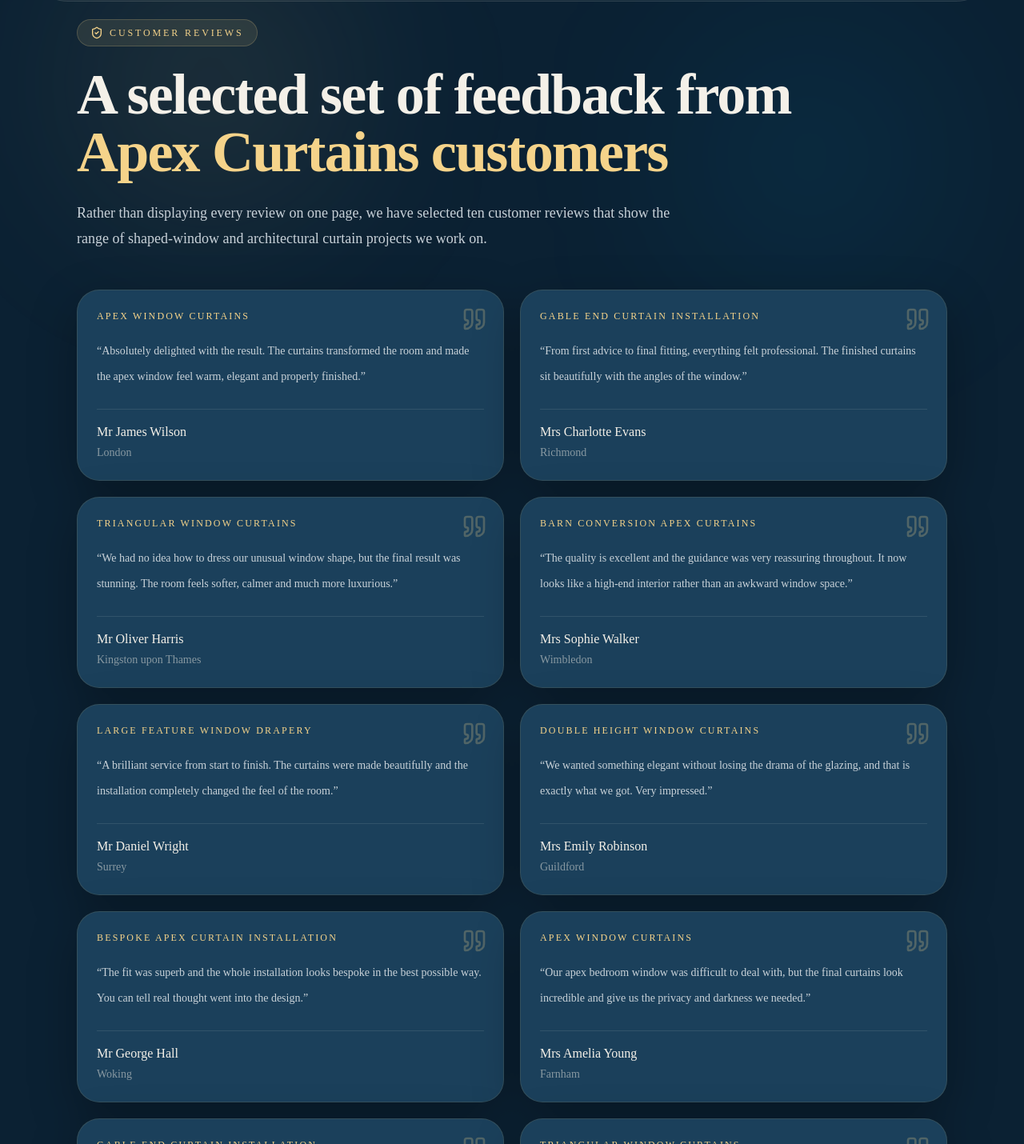
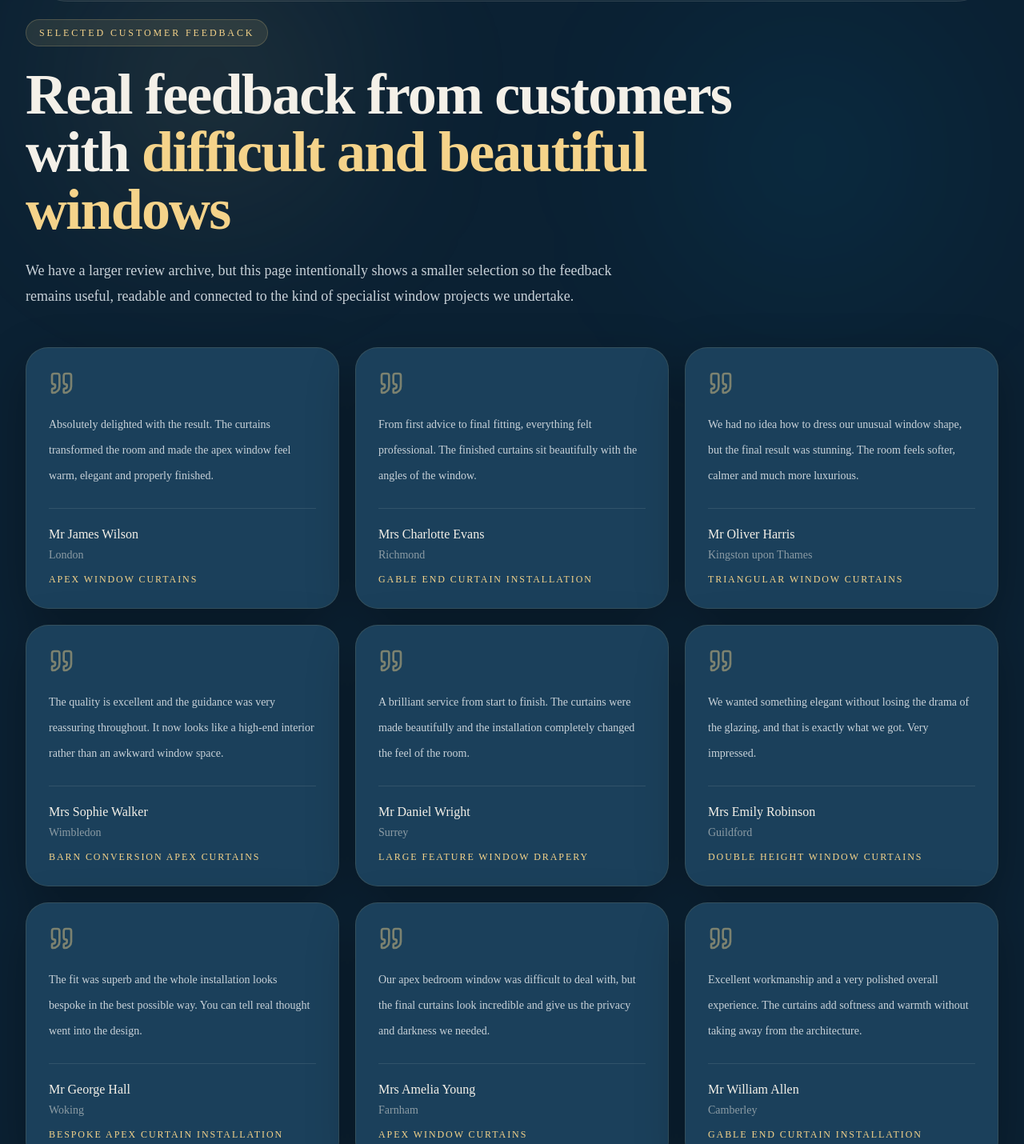
Before and after one commit to Nylon1/Apexcurtains, a Next.js app: page /reviews in a window 1280 px wide. Shown: the part 120-1550 px from the top of the page at 80% size. Built offline with nearby package versions, Linux system fonts and the light colour scheme.

Commit message:
Restore curated customer reviews

```diff
--- a/app/reviews/page.tsx
+++ b/app/reviews/page.tsx
@@ -1,93 +1,88 @@
 import type { Metadata } from "next";
 import Link from "next/link";
-import { ArrowRight, GalleryVertical, Quote, ShieldCheck } from "lucide-react";
+import { ArrowRight, GalleryVertical, Quote } from "lucide-react";
+
+const SITE_URL = "https://www.apexcurtains.com";
+
+const reviews = [
+  {
+    name: "Mr James Wilson",
+    location: "London",
+    project: "Apex Window Curtains",
+    text: "Absolutely delighted with the result. The curtains transformed the room and made the apex window feel warm, elegant and properly finished.",
+  },
+  {
+    name: "Mrs Charlotte Evans",
+    location: "Richmond",
+    project: "Gable End Curtain Installation",
+    text: "From first advice to final fitting, everything felt professional. The finished curtains sit beautifully with the angles of the window.",
+  },
+  {
+    name: "Mr Oliver Harris",
+    location: "Kingston upon Thames",
+    project: "Triangular Window Curtains",
+    text: "We had no idea how to dress our unusual window shape, but the final result was stunning. The room feels softer, calmer and much more luxurious.",
+  },
+  {
+    name: "Mrs Sophie Walker",
+    location: "Wimbledon",
+    project: "Barn Conversion Apex Curtains",
+    text: "The quality is excellent and the guidance was very reassuring throughout. It now looks like a high-end interior rather than an awkward window space.",
+  },
+  {
+    name: "Mr Daniel Wright",
+    location: "Surrey",
+    project: "Large Feature Window Drapery",
+    text: "A brilliant service from start to finish. The curtains were made beautifully and the installation completely changed the feel of the room.",
+  },
+  {
+    name: "Mrs Emily Robinson",
+    location: "Guildford",
+    project: "Double Height Window Curtains",
+    text: "We wanted something elegant without losing the drama of the glazing, and that is exactly what we got. Very impressed.",
+  },
+  {
+    name: "Mr George Hall",
+    location: "Woking",
+    project: "Bespoke Apex Curtain Installation",
+    text: "The fit was superb and the whole installation looks bespoke in the best possible way. You can tell real thought went into the design.",
+  },
+  {
+    name: "Mrs Amelia Young",
+    location: "Farnham",
+    project: "Apex Window Curtains",
+    text: "Our apex bedroom window was difficult to deal with, but the final curtains look incredible and give us the privacy and darkness we needed.",
+  },
+  {
+    name: "Mr William Allen",
+    location: "Camberley",
+    project: "Gable End Curtain Installation",
+    text: "Excellent workmanship and a very polished overall experience. The curtains add softness and warmth without taking away from the architecture.",
+  },
+  {
+    name: "Mrs Isabella King",
+    location: "Ascot",
+    project: "Triangular Window Curtains",
+    text: "Apex Curtains really understood what the room needed. The result feels luxurious, tailored and perfectly suited to the shape of the window.",
+  },
+];
 
 export const metadata: Metadata = {
   title: { absolute: "Customer Reviews | Apex Curtains" },
   description:
-    "Read a selected set of customer reviews for Apex Curtains and see project case studies for apex, triangular, gable-end and unusual windows.",
+    "Selected customer reviews for Apex Curtains, including apex, triangular, gable-end and large architectural window projects across the UK.",
   alternates: {
-    canonical: "https://www.apexcurtains.com/reviews",
+    canonical: `${SITE_URL}/reviews`,
   },
   openGraph: {
     title: "Customer Reviews | Apex Curtains",
     description:
-      "Selected customer reviews for Apex Curtains and specialist architectural-window curtain projects across the UK.",
-    url: "https://www.apexcurtains.com/reviews",
+      "Selected customer feedback from Apex Curtains projects across the UK.",
+    url: `${SITE_URL}/reviews`,
     siteName: "Apex Curtains",
     type: "website",
   },
 };
-
-type Review = {
-  name: string;
-  location: string;
-  text: string;
-  projectType: string;
-};
-
-const reviews: Review[] = [
-  {
-    name: "Mr James Wilson",
-    location: "London",
-    text: "Absolutely delighted with the result. The curtains transformed the room and made the apex window feel warm, elegant and properly finished.",
-    projectType: "Apex Window Curtains",
-  },
-  {
-    name: "Mrs Charlotte Evans",
-    location: "Richmond",
-    text: "From first advice to final fitting, everything felt professional. The finished curtains sit beautifully with the angles of the window.",
-    projectType: "Gable End Curtain Installation",
-  },
-  {
-    name: "Mr Oliver Harris",
-    location: "Kingston upon Thames",
-    text: "We had no idea how to dress our unusual window shape, but the final result was stunning. The room feels softer, calmer and much more luxurious.",
-    projectType: "Triangular Window Curtains",
-  },
-  {
-    name: "Mrs Sophie Walker",
-    location: "Wimbledon",
-    text: "The quality is excellent and the guidance was very reassuring throughout. It now looks like a high-end interior rather than an awkward window space.",
-    projectType: "Barn Conversion Apex Curtains",
-  },
-  {
-    name: "Mr Daniel Wright",
-    location: "Surrey",
-    text: "A brilliant service from start to finish. The curtains were made beautifully and the installation completely changed the feel of the room.",
-    projectType: "Large Feature Window Drapery",
-  },
-  {
-    name: "Mrs Emily Robinson",
-    location: "Guildford",
-    text: "We wanted something elegant without losing the drama of the glazing, and that is exactly what we got. Very impressed.",
-    projectType: "Double Height Window Curtains",
-  },
-  {
-    name: "Mr George Hall",
-    location: "Woking",
-    text: "The fit was superb and the whole installation looks bespoke in the best possible way. You can tell real thought went into the design.",
-    projectType: "Bespoke Apex Curtain Installation",
-  },
-  {
-    name: "Mrs Amelia Young",
-    location: "Farnham",
-    text: "Our apex bedroom window was difficult to deal with, but the final curtains look incredible and give us the privacy and darkness we needed.",
-    projectType: "Apex Window Curtains",
-  },
-  {
-    name: "Mr William Allen",
-    location: "Camberley",
-    text: "Excellent workmanship and a very polished overall experience. The curtains add softness and warmth without taking away from the architecture.",
-    projectType: "Gable End Curtain Installation",
-  },
-  {
-    name: "Mrs Isabella King",
-    location: "Ascot",
-    text: "Apex Curtains really understood what the room needed. The result feels luxurious, tailored and perfectly suited to the shape of the window.",
-    projectType: "Triangular Window Curtains",
-  },
-];
 
 export default function ReviewsPage() {
   return (
@@ -97,48 +92,49 @@
         <div className="absolute right-[10%] top-[22%] h-[280px] w-[280px] rounded-full bg-sky-400/10 blur-[120px]" />
       </div>
 
-      <section className="relative mx-auto max-w-6xl px-4 pb-24 pt-28 sm:px-6 lg:px-8 lg:pt-36">
+      <section className="relative mx-auto max-w-7xl px-4 pb-24 pt-28 sm:px-6 lg:px-8 lg:pt-36">
         <div className="max-w-4xl">
           <div className="inline-flex items-center gap-2 rounded-full border border-[#f5d38a]/20 bg-[#f5d38a]/10 px-4 py-2 text-xs uppercase tracking-[0.24em] text-[#f5d38a]">
-            <ShieldCheck className="h-4 w-4" />
-            Customer reviews
+            Selected customer feedback
           </div>
 
           <h1 className="mt-6 text-4xl font-semibold tracking-tight sm:text-5xl lg:text-7xl">
-            A selected set of feedback from
-            <span className="text-[#f5d38a]"> Apex Curtains customers</span>
+            Real feedback from customers with
+            <span className="text-[#f5d38a]"> difficult and beautiful windows</span>
           </h1>
 
           <p className="mt-6 max-w-3xl text-base leading-8 text-white/70 sm:text-lg">
-            Rather than displaying every review on one page, we have selected ten customer reviews
-            that show the range of shaped-window and architectural curtain projects we work on.
+            We have a larger review archive, but this page intentionally shows a smaller selection
+            so the feedback remains useful, readable and connected to the kind of specialist window
+            projects we undertake.
           </p>
         </div>
 
-        <div className="mt-12 grid gap-5 md:grid-cols-2">
+        <div className="mt-12 grid gap-5 md:grid-cols-2 xl:grid-cols-3">
           {reviews.map((review) => (
             <article
               key={`${review.name}-${review.location}`}
-              className="relative rounded-[28px] border border-white/10 bg-white/[0.045] p-6 shadow-[0_20px_60px_rgba(0,0,0,0.28)]"
+              className="relative rounded-[28px] border border-white/10 bg-white/[0.04] p-7 shadow-[0_20px_60px_rgba(0,0,0,0.28)]"
             >
-              <Quote className="absolute right-5 top-5 h-8 w-8 text-[#f5d38a]/25" />
-              <div className="pr-10 text-xs uppercase tracking-[0.18em] text-[#f5d38a]">
-                {review.projectType}
-              </div>
-              <p className="mt-5 text-sm leading-8 text-white/76">“{review.text}”</p>
-              <div className="mt-6 border-t border-white/10 pt-4">
+              <Quote className="h-8 w-8 text-[#f5d38a]/45" />
+              <p className="mt-5 text-sm leading-8 text-white/76">{review.text}</p>
+
+              <div className="mt-6 border-t border-white/10 pt-5">
                 <div className="font-medium text-white">{review.name}</div>
-                <div className="mt-1 text-sm text-white/50">{review.location}</div>
+                <div className="mt-1 text-sm text-white/52">{review.location}</div>
+                <div className="mt-3 text-xs uppercase tracking-[0.16em] text-[#f5d38a]">
+                  {review.project}
+                </div>
               </div>
             </article>
           ))}
         </div>
 
-        <div className="mt-12 rounded-[32px] border border-white/10 bg-white/[0.04] p-7 shadow-[0_24px_80px_rgba(0,0,0,0.32)] md:p-9">
-          <h2 className="text-2xl font-semibold sm:text-3xl">See the installations behind the specialist work</h2>
+        <div className="mt-14 rounded-[32px] border border-white/10 bg-white/[0.04] p-7 shadow-[0_24px_80px_rgba(0,0,0,0.32)] md:p-9">
+          <h2 className="text-2xl font-semibold sm:text-3xl">See the installations behind the feedback</h2>
           <p className="mt-4 max-w-3xl text-sm leading-8 text-white/68 sm:text-base">
-            Our project case studies show completed installations, window types, design choices and
-            project context across apex, triangular, gable-end and unusually large windows.
+            Browse completed projects to see the window types, design choices and installation
+            challenges that sit behind our specialist work.
           </p>
 
           <div className="mt-7 flex flex-col gap-3 sm:flex-row">
```
